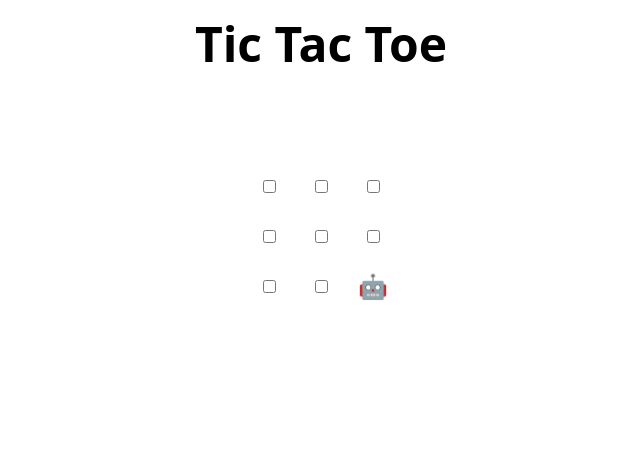
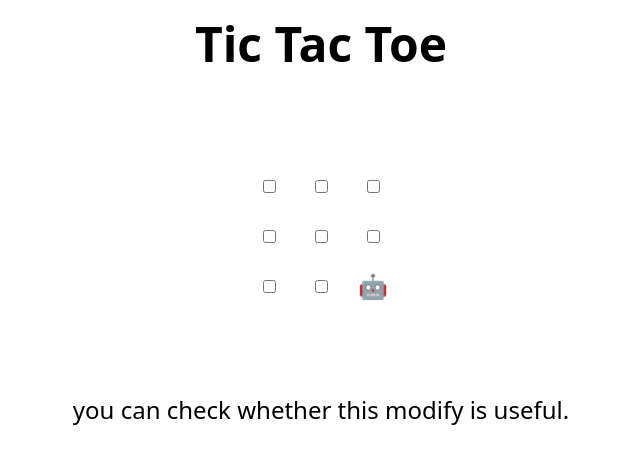
Before and after one commit to potaxo/skills-review-pull-requests, a plain HTML site: page index.html in a window 1280 px wide. Shown: the whole page, without its empty margins (319-959 px from the left). Drawn offline with Linux system fonts and the light colour scheme.

Commit message:
Update index.html

```diff
--- a/index.html
+++ b/index.html
@@ -48,6 +48,7 @@
 </table>
 
 <h2 hidden>Game over, refresh to play again 🧑‍💻 🤖!</h2>
+you can check whether this modify is useful.
 
 <script>
   // Initialization
```
